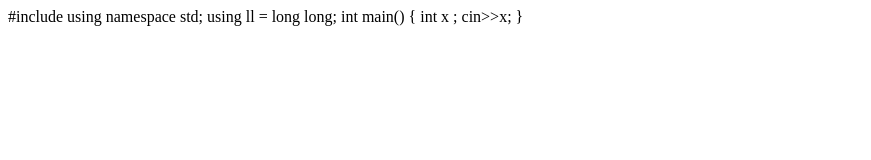
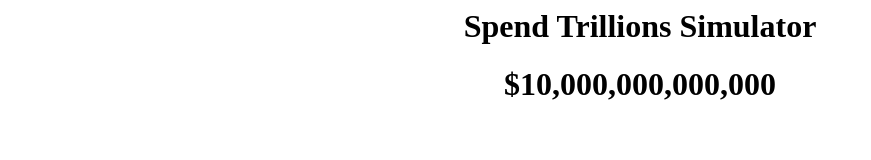
Before and after one commit to RaqeebDev/SpendTrillionsSimulator, a plain HTML site: page index.html in a window 1280 px wide. Shown: the whole page, without its empty margins (0-871 px from the left). Drawn offline with Linux system fonts and the light colour scheme.

Commit message:
Watching tutorial , trying to implement

```diff
--- a/index.html
+++ b/index.html
@@ -1,8 +1,26 @@
-#include <bits/stdc++.h>
-using namespace std;
-using ll = long long;
+<!DOCTYPE html>
+<html lang="en">
+<head>
+    <meta charset="UTF-8">
+    <meta name="viewport" content="width=device-width, initial-scale=1.0">
+    <title>Document</title>
+</head>
+<body>
+    <div style="
 
-int main() {
-    int x ; cin>>x;
-
-}
+        width: 100%;
+        height: 100%;
+        display: flex;
+        flex-direction: column;
+        justify-content: center;
+        align-items: center;
+        ">
+        <h1 style="margin: 0; padding: 0;">
+            Spend Trillions Simulator
+        </h1>
+        <h1 style="margin: 15; padding: 0;">
+            $10,000,000,000,000
+        </h1>
+    </div>
+</body>
+</html>
```
Also changed, not shown: practice.html (added), 2 other files.
